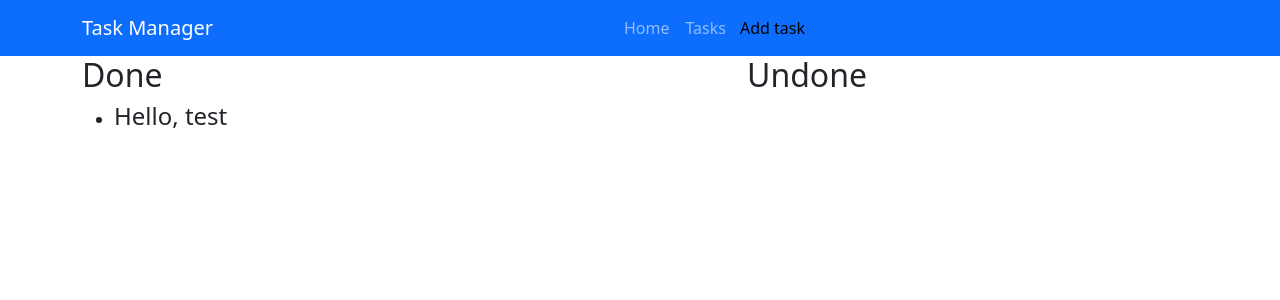
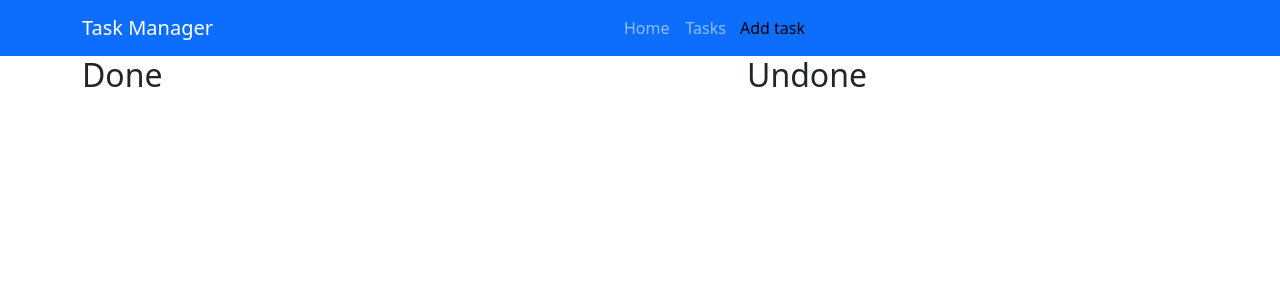
Before and after one commit to MagisterUnivers/VIATEC-test-task, a React (Create React App) app in the folder just-for-fun/: page /main/tasks in a window 1280 px wide. Shown: the top 300 px of the page. Built offline with nearby package versions, Linux system fonts and the light colour scheme.

Commit message:
ADD: Simple filtering

```diff
--- a/just-for-fun/src/pages/TasksPage/TasksPage.jsx
+++ b/just-for-fun/src/pages/TasksPage/TasksPage.jsx
@@ -16,9 +16,15 @@ const TasksPage = () => {
 					<h2>Done</h2>
 
 					<ul>
-						<li>
-							<h4>Hello, test</h4>
-						</li>
+						{tasks.tasks
+							.filter((task) => task.status === 'true')
+							.map((task) => (
+								<TaskCard
+									task={task.task}
+									status={task.status}
+									key={nanoid()}
+								/>
+							))}
 					</ul>
 				</div>
 				<div className="col-md-1 divider">{/* Vertical Line */}</div>
@@ -27,12 +33,15 @@ const TasksPage = () => {
 					<h2>Undone</h2>
 
 					<ul>
-						{tasks.tasks.map((e) => {
-							console.log(e);
-							return (
-								<TaskCard task={e.task} status={e.status} key={nanoid()} />
-							);
-						})}
+						{tasks.tasks
+							.filter((task) => task.status === 'false')
+							.map((task) => (
+								<TaskCard
+									task={task.task}
+									status={task.status}
+									key={nanoid()}
+								/>
+							))}
 					</ul>
 				</div>
 			</div>
```
